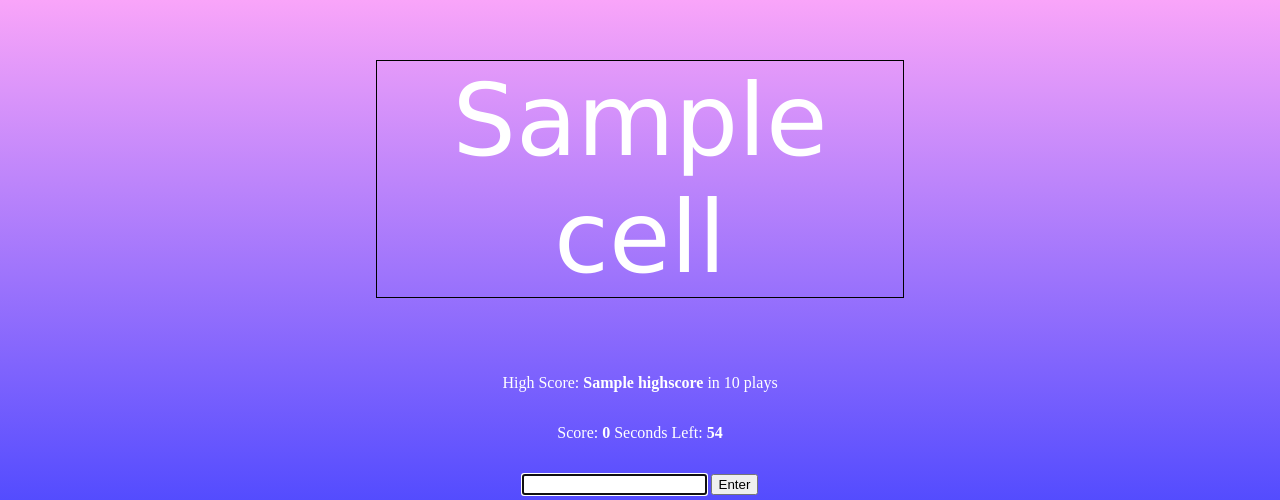
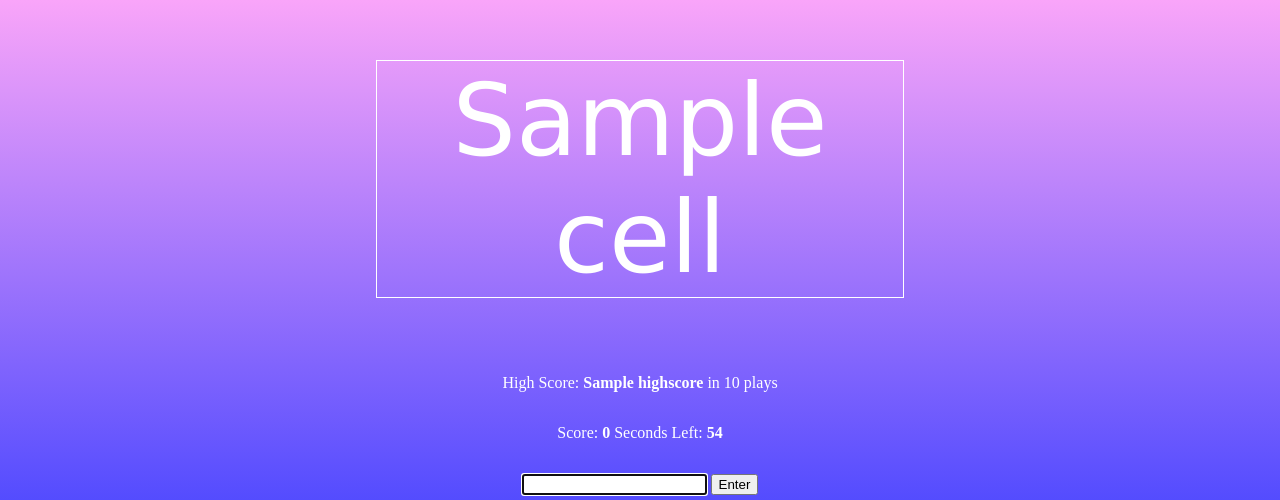
Before and after one commit to m-boyajian/boggle, a Flask app: template templates/index.html in a window 1280 px wide. Shown: the top 500 px of the page. Run offline with Flask 3, Linux system fonts and the light colour scheme; the template is opened without the code that fills it: most values are stand-ins (such as "Sample title", 1, 10 or a date in 2020); parts of the project's set-up code (start-up, migrations or seed data) failed here and were passed over; some libraries are stand-ins or nearby versions.

Commit message:
white boxes

```diff
--- a/static/style.css
+++ b/static/style.css
@@ -3,7 +3,7 @@ body {
 }
 
 .board td {
-    border: solid 1px black;
+    border: solid 1px white;
 }
 
 table {
```
